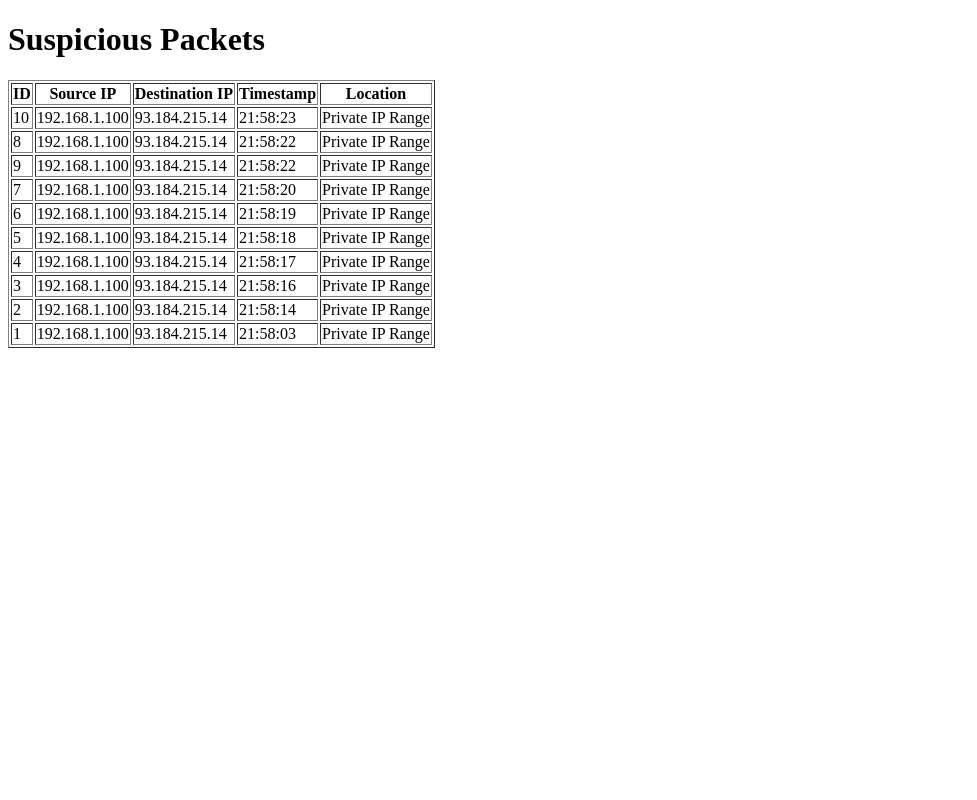
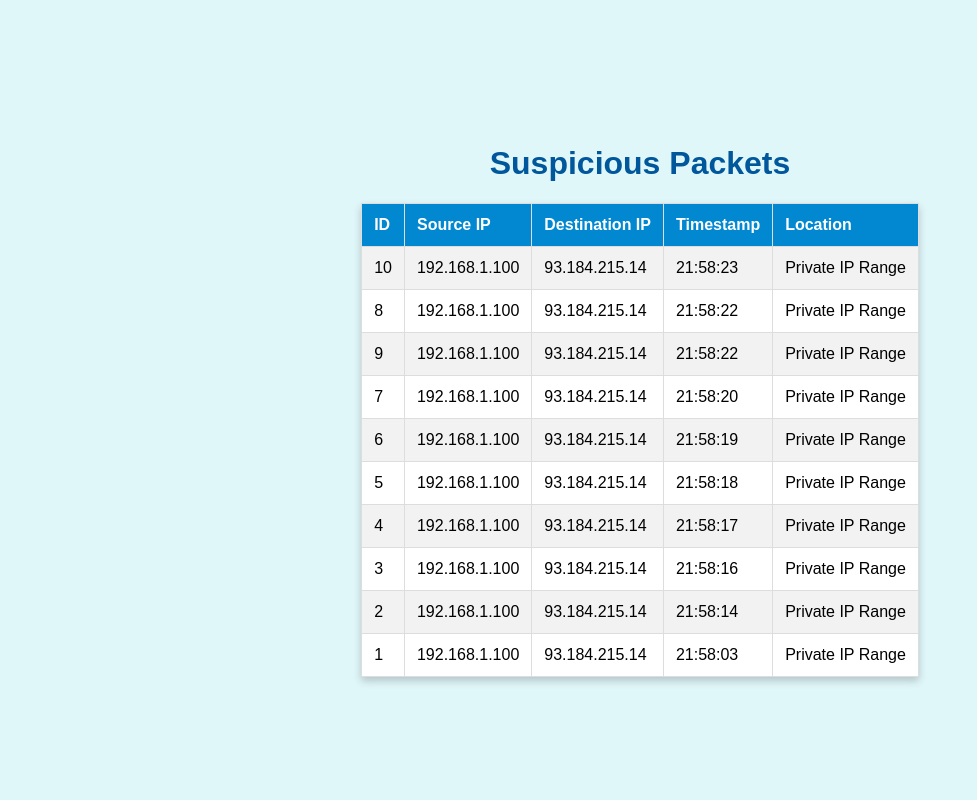
Before and after one commit to amancodeshere/Data-Exfiltration-Prevention, a Flask app: page / in a window 1280 px wide. Shown: the whole page, without its empty margins (0-977 px from the left). Run offline with Flask 3, Linux system fonts and the light colour scheme; data comes from the database, SQL or seed files in the repository; both versions use the stored data as it was after the commit.

Commit message:
Chnaged the website

```diff
--- a/network_monitor/templates/index.html
+++ b/network_monitor/templates/index.html
@@ -3,10 +3,57 @@
 <html>
 <head>
     <title>Suspicious Packets</title>
+    <style>
+        /* Center the main content */
+        body {
+            display: flex;
+            justify-content: center;
+            align-items: center;
+            height: 100vh;
+            margin: 0;
+            background-color: #e0f7fa; /* Light blue background */
+            font-family: Arial, sans-serif;
+        }
+
+        /* Center and style the table */
+        .content {
+            text-align: center;
+            max-width: 800px;
+            margin: auto;
+        }
+
+        h1 {
+            color: #01579b;
+            font-size: 2em;
+        }
+
+        table {
+            width: 100%;
+            border-collapse: collapse;
+            background-color: #ffffff; /* White table background */
+            box-shadow: 0 4px 8px rgba(0, 0, 0, 0.2);
+        }
+
+        th, td {
+            padding: 12px;
+            text-align: left;
+            border: 1px solid #ddd;
+        }
+
+        th {
+            background-color: #0288d1; /* Darker blue for headers */
+            color: white;
+        }
+
+        tr:nth-child(even) {
+            background-color: #f2f2f2;
+        }
+    </style>
 </head>
 <body>
+    <div class="content">
         <h1>Suspicious Packets</h1>
-    <table border="1">
+        <table>
             <tr>
                 <th>ID</th>
                 <th>Source IP</th>
@@ -20,9 +67,10 @@
                 <td>{{ packet[1] }}</td>
                 <td>{{ packet[2] }}</td>
                 <td>{{ packet[3] }}</td>
-            <td>{{ packet[4] }}</td> <!-- Add location here -->
+                <td>{{ packet[4] }}</td>
             </tr>
             {% endfor %}
         </table>
+    </div>
 </body>
 </html>
```
Also changed, not shown: network_monitor/network_monitor.db. Lines whose indentation alone changed are shown as unchanged.
